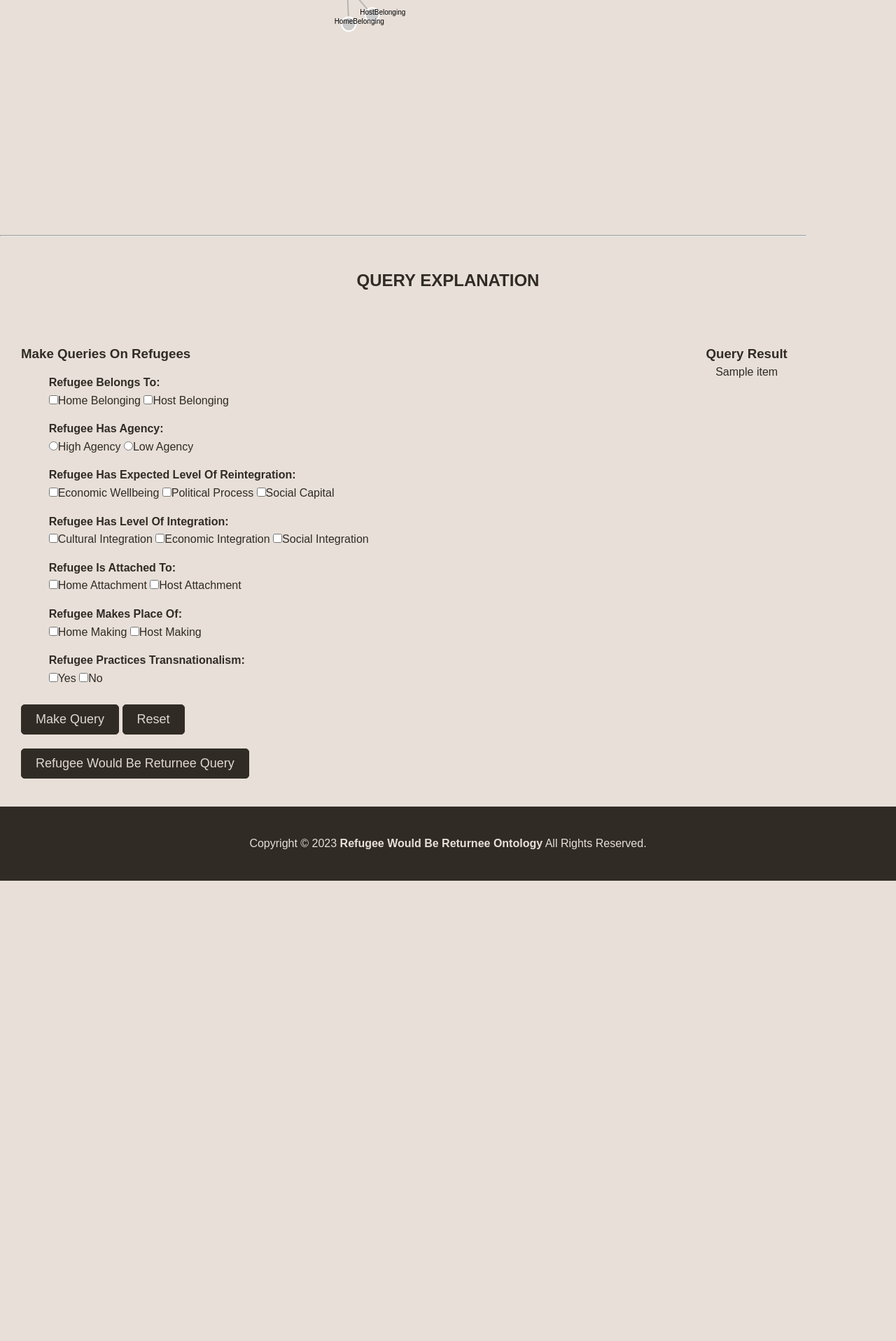
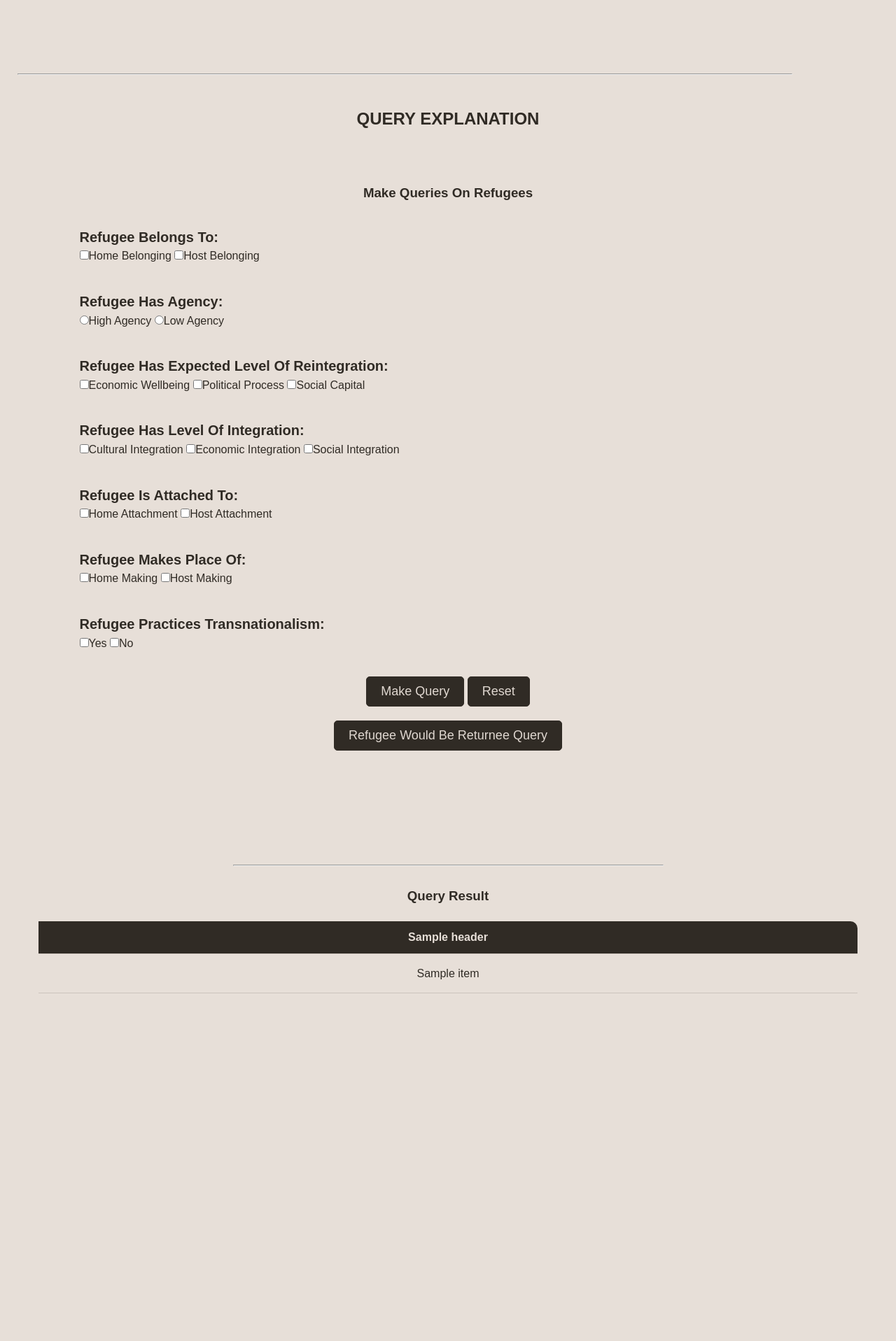
Before and after one commit to khederTa/Refugee-Ontology-Web-App, a Flask app: template templates/index.html in a window 1280 px wide. Shown: the part 1880-3797 px from the top of the page at 70% size. Before the commit the page ends 3139 px from the top, so only its background shows below. Run offline with Flask 2, Linux system fonts and the light colour scheme; the template is opened without the code that fills it: most values are stand-ins (such as "Sample title", 1, 10 or a date in 2020); a map, chart or similar area stays blank.

Commit message:
Add files via upload

```diff
--- a/app.py
+++ b/app.py
@@ -1,5 +1,19 @@
 from flask import Flask, render_template, request, jsonify
 from owlready2 import *
+
+def pre_process(lst):
+    res = []
+    tmp = []
+    cnt = 0
+    for it in lst:
+        tmp = []
+        for i in it:
+            i = str(i)
+            tmp.append(i[7:])
+        res.append(tmp)
+        cnt += 1
+    return res
+
 
 app = Flask(__name__)
 
@@ -49,13 +63,17 @@ def returnee():
         }
     }
     '''
+
+    header = ['refugee', 'refAgency', 'transnationalism', 'reintegration Social Capital', 'reintegration Economic Wellbeing', 'reintegration Political Process',
+              'home Belonging', 'home Attachment', 'home Making']
     sparql_query = prefix+ select
 
     onto = get_ontology("o1.owx").load()
     result = list(default_world.sparql(sparql_query))
-
+    result = pre_process(result)
+    print(type(header))
     # return the results
-    return render_template('index.html', sparql_query=select, result=result), 200
+    return render_template('index.html', sparql_query=select, result=result, header=header), 200
 
 @app.route('/query', methods=['POST'])
 def query():
@@ -76,7 +94,6 @@ def query():
     no = request.form.get('no')
 
 
-
     prefix = '''
     PREFIX owl: <http://www.w3.org/2002/07/owl#>
     PREFIX rdf: <http://www.w3.org/1999/02/22-rdf-syntax-ns#>
@@ -84,8 +101,9 @@ def query():
     PREFIX ref: <http://www.semanticweb.org/ssharani/ontologies/2022/RefugeeHomeReturnOntology#>
 '''
 
-    select_clause = 'SELECT DISTINCT ?refugee '
+    select_clause = 'SELECT DISTINCT '
     optional_clauses = [
+        ('?refugee ', True),
         ('?homeBelonging ', homeBelonging == 'on'),
         ('?hostBelonging ', hostBelonging == 'on'),
         ('?refAgency ', has_agency=='LowAgency' or has_agency=='HighAgency'),
@@ -102,6 +120,27 @@ def query():
         ('?weak ', weak == 'on')
         #('?no ', no == 'on')
     ]
+
+    header_clauses = [
+        ('refugee ', True),
+        ('home Belonging ', homeBelonging == 'on'),
+        ('host Belonging ', hostBelonging == 'on'),
+        ('refAgency ', has_agency=='LowAgency' or has_agency=='HighAgency'),
+        ('reintegration Economic Wellbeing ', economicWellbeing == 'on'),
+        ('reintegration Political Process ', politicalProcess == 'on'),
+        ('reintegration Social Capital ', socialCapital == 'on'),
+        ('cultural Integration ', culturalIntegration == 'on'),
+        ('economic Integration ', economicIntegration == 'on'),
+        ('social Integration ', socialIntegration == 'on'),
+        ('home Attachment ', homeAttachment == 'on'),
+        ('host Attachment ', hostAttachment == 'on'),
+        ('home Making ', homeMaking == 'on'),
+        ('host Making ', hostMaking == 'on'),
+        ('transnationalism ', weak == 'on')
+    ]
+
+
+    header = ([head[0] for head in header_clauses if head[1]])
 
     where_clauses = [
         ('?refugee rdf:type ref:Refugee. ', True),
@@ -129,11 +168,10 @@ def query():
 
     onto = get_ontology("o1.owx").load()
     result = list(default_world.sparql(sparql_query))
-
-
-
+    result = pre_process(result)
+    print(type(header))
     # return the results
-    return render_template('index.html', sparql_query=select, result=result), 200
+    return render_template('index.html', sparql_query=select, result=result, header=header), 200
 
 
 
--- a/static/css/style.css
+++ b/static/css/style.css
@@ -24,7 +24,7 @@ hr {
 
 h2 {
     margin-top: 10%;
-    margin-bottom: 20%;
+    margin-bottom: 2%;
 }
 
 .learn {
@@ -197,49 +197,83 @@ nav a:hover {
 }
 
 .query {
-    display: grid;
-    grid-template-columns: repeat(3, 1fr);
+    grid-template-columns: 1fr;
+    grid-template-rows: 1fr 1fr;
     text-align: center;
 }
 
 
 .left-query {
-    grid-column: 1 / 3;
+    grid-column: 1;
+    grid-row: 1;
     vertical-align: center;
-    text-align: left;
+    text-align: center;
     padding: 30px;
-
 }
 
 .right-query {
-    grid-column: 3;
+    grid-column: 1;
+    grid-row: 2;
     padding: 30px;
 
 }
 
 @media (max-width: 1200px) {
-    .query {
-        grid-template-columns: 1fr;
-        grid-template-rows: 1fr 1fr;
-        text-align: center;
-    }
-
 
     .left-query {
-        grid-column: 1;
-        grid-row: 1;
-        vertical-align: center;
-        text-align: center;
         padding: 10px;
 
     }
 
     .right-query {
-        grid-column: 1;
-        grid-row: 2;
         padding: 10px;
 
     }
+}
+
+h3 {
+    margin-bottom: 2%;
+}
+
+table {
+    border-collapse: collapse;
+    width: 100%;
+}
+
+td {
+
+    padding: 15px 10px;
+}
+
+th {
+    padding: 10px 15px;
+    background-color: #302b25;
+    color: #e7dfd8;
+}
+
+th:first-child {
+    border-radius: 10px 0 0 0;
+    -webkit-border-radius: 10px 0 0 0;
+    -moz-border-radius: 10px 0 0 0;
+    -ms-border-radius: 10px 0 0 0;
+    -o-border-radius: 10px 0 0 0;
+}
+
+th:last-child {
+    border-radius: 0 10px 0 0;
+    -webkit-border-radius: 0 10px 0 0;
+    -moz-border-radius: 0 10px 0 0;
+    -ms-border-radius: 0 10px 0 0;
+    -o-border-radius: 0 10px 0 0;
+}
+
+tr {
+    border-bottom: 1px solid #302b2526;
+}
+
+.sub-sec-line {
+    width: 50%;
+    margin-left: 25%;
 }
 
 .query .left-query h2 {
@@ -285,6 +319,54 @@ div.result {
     width: 95%;
 }
 
+.query-from{
+    display: grid;
+    grid-template-columns: 1fr;
+    grid-template-rows: repeat(7, 1fr);
+    gap: 10px;
+}
+
+.cond1 {
+    grid-row: 1/2;
+    grid-column: 1;
+}
+
+.cond2 {
+    grid-row: 2/3;
+    grid-column: 1;
+}
+.cond3 {
+    grid-row: 3/4;
+    grid-column: 1;
+}
+
+.cond4 {
+    grid-row: 4/5;
+    grid-column: 1;
+}
+
+.cond5 {
+    grid-row: 5/6;
+    grid-column: 1;
+}
+
+.cond6 {
+    grid-row: 6/7;
+    grid-column: 1;
+}
+
+.cond7 {
+    grid-row: 7/8;
+    grid-column: 1;
+}
+
+.cond8{
+    grid-row: 8/9;
+    grid-column-start: 1;
+}
+
+
+
 .submit-query>input {
     padding: 10px 20px;
     font-size: 18px;
@@ -312,6 +394,7 @@ div.result {
 
 .query-name {
     font-weight: bold;
+    font-size: 20px;
 }
 
 header {
@@ -334,12 +417,12 @@ footer p {
     text-align: center;
 }
 
-footer p span{
+footer p span {
     font-weight: bold;
 }
 
-@media (max-width: 700px){
-    footer p{
+@media (max-width: 700px) {
+    footer p {
         font-size: 11px !important;
     }
 }
--- a/templates/index.html
+++ b/templates/index.html
@@ -21,7 +21,7 @@
         <a href="#concept">CONCEPT</a>
         <a href="#intro">INTRODUCTION</a>
     </nav>
-    <main>
+    <main class="container">
         <div class="abstract">
             <aside class="left-abstract">
                 <h2>Ontology of Refugee Home
@@ -91,10 +91,10 @@
             </h2>
             <div class="query">
                 <aside class="left-query">
-                    <form action="/query" method="POST">
-                        <h3>Make Queries On Refugees</h3>
+                    <h3>Make Queries On Refugees</h3>
+                    <form action="/query" method="POST" class="query-from">
 
-                        <div class="cond-box">
+                        <div class="cond-box cond1">
                             <label class="query-name"
                                 title="Belonging is generally to a group; to which extent a refugee is self-identified as a member of x group (national, religious, ethnic, etc.).">Refugee
                                 Belongs To: </label> <br />
@@ -106,7 +106,7 @@
                                 Belonging</label>
                         </div>
 
-                        <div class="cond-box">
+                        <div class="cond-box cond2">
                             <label class="query-name"
                                 title="Refugee Agency is the capability of refugees to act, to choose, to be as they believe that will serve their well-being the best. It is, in othre words, to be autonomous.">Refugee
                                 Has Agency: </label> <br />
@@ -119,7 +119,7 @@
 
                         </div>
 
-                        <div class="cond-box">
+                        <div class="cond-box cond3">
                             <label class="query-name"
                                 title="Reintegration It is the ability of those who return to re-establsih their lives in their countries of origin.">Refugee
                                 Has Expected Level Of Reintegration: </label> <br />
@@ -132,7 +132,7 @@
                                 Capital</label>
                         </div>
 
-                        <div class="cond-box">
+                        <div class="cond-box cond4">
                             <label class="query-name"
                                 title="Integration is the Refugee level of integration in her host place/country.">Refugee
                                 Has Level Of Integration: </label> <br />
@@ -144,7 +144,7 @@
                                 for="socialIntegration">Social Integration</label>
                         </div>
 
-                        <div class="cond-box">
+                        <div class="cond-box cond5">
                             <label class="query-name"
                                 title="Attachement is always to a place; to which extent a refugee is attached to a place as a part of her identity.">Refugee
                                 Is Attached To: </label> <br />
@@ -154,7 +154,7 @@
                                 for="hostAttachment">Host Attachment</label>
                         </div>
 
-                        <div class="cond-box">
+                        <div class="cond-box cond6">
                             <label class="query-name"
                                 title="How a refugee forms a place that she desires to live in; what is this place? her home? her host? neither?">Refugee
                                 Makes Place Of: </label> <br />
@@ -164,7 +164,7 @@
                                 Making</label>
                         </div>
 
-                        <div class="cond-box">
+                        <div class="cond-box cond7">
                             <label class="query-name"
                                 title="Transnationalism Activities of refugees that link or bridge multiple places together, home and host. These activities or practices can be endorsed at the everyday level or in the long term.">Refugee
                                 Practices Transnationalism: </label> <br />
@@ -173,25 +173,42 @@
 
                         </div>
 
-                        <div class="submit-query">
+                        <div class="submit-query cond8">
                             <input type="submit" value="Make Query">
                             <input type="reset" value="Reset">
                         </div>
-
                     </form>
                     <form action="/returnee" method="POST">
                         <div class="submit-query">
                             <input type="submit" value="Refugee Would Be Returnee Query">
                         </div>
                     </form>
+
+
                 </aside>
+                <hr class="sub-sec-line" />
                 <section class="right-query">
                     <!-- {{sparql_query}} -->
                     <div class="result">
                         <h3>Query Result</h3>
-                        {% for item in result %}
-                        <p>{{ item }}</p>
-                        {% endfor %}
+                        <table>
+                            <thead>
+                                {% for h in header %}
+                                    <th>{{ h }}</th>
+                                {% endfor %}
+                            </thead>
+                            <tbody>
+                                {% for item in result %}
+                                    <tr>
+                                        {% for it in item %}
+                                            {% if it != none %}
+                                                <td>{{ it }}</td>
+                                            {% endif %}
+                                        {% endfor %}
+                                    </tr>
+                                {% endfor %}
+                            </tbody>
+                        </table>
                     </div>
 
                 </section>
@@ -204,7 +221,6 @@
         <p>Copyright &copy; 2023 <span>Refugee Would Be Returnee Ontology</span> All Rights Reserved.</p>
     </footer>
     <script src="{{ url_for('static', filename='js/index1.js') }}"></script>
-    <!-- <script src="{{ url_for('static', filename='js/query1.js') }}"></script> -->
 </body>
 
 </html>
```
